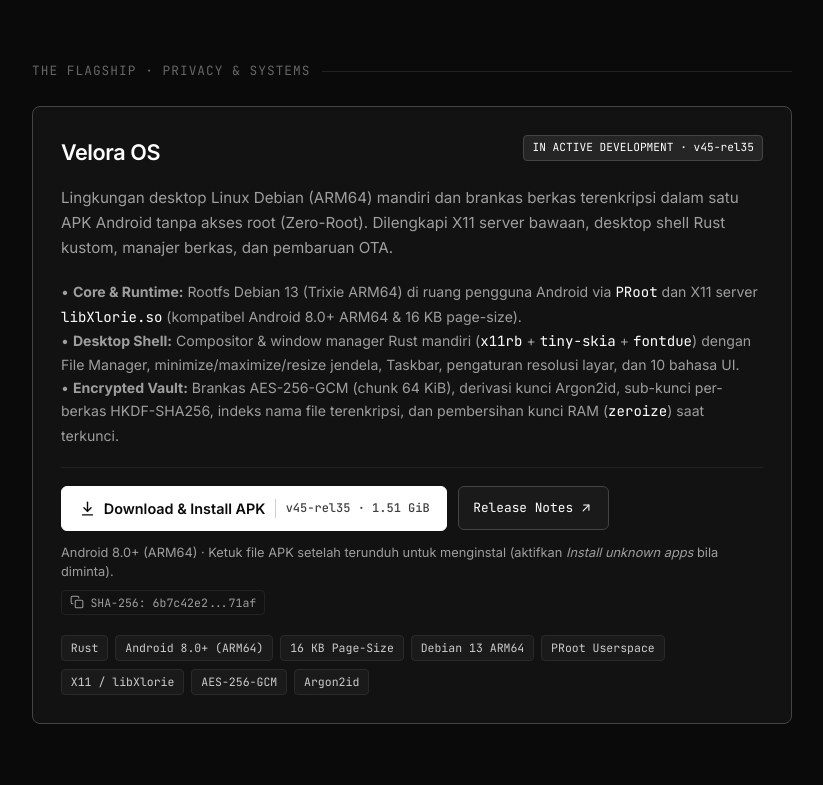
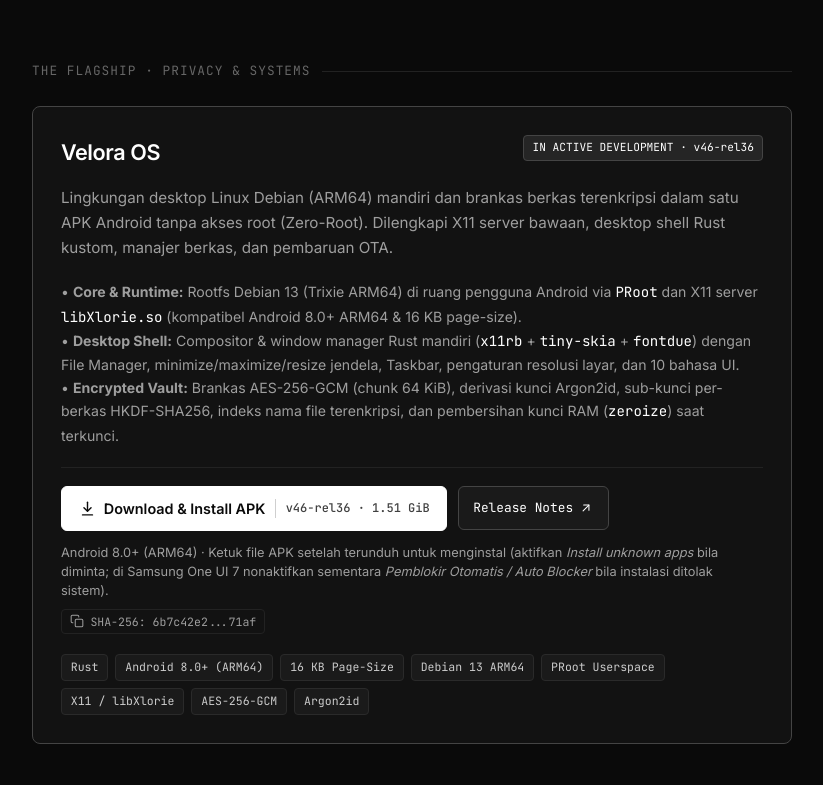
Before and after one commit to peterpetir123/peterpetir123.github.io, a plain HTML site: page index.html in a window 1280 px wide. Shown: the part 518-1303 px from the top of the page, without its empty margins (228-1051 px from the left). Drawn offline with Linux system fonts and the light colour scheme; no server answers.

Commit message:
chore: bump Velora fallback badge to v46-rel36 and add One UI 7 sideload note

```diff
--- a/index.html
+++ b/index.html
@@ -63,7 +63,7 @@
         <div class="flagship-card">
           <div class="card-top">
             <h2 class="card-title">Velora OS</h2>
-            <span class="badge-flagship" id="velora-version-badge">IN ACTIVE DEVELOPMENT · v45-rel35</span>
+            <span class="badge-flagship" id="velora-version-badge">IN ACTIVE DEVELOPMENT · v46-rel36</span>
           </div>
           <p class="card-desc">
             Lingkungan desktop Linux Debian (ARM64) mandiri dan brankas berkas terenkripsi dalam satu APK Android tanpa akses root (Zero-Root). Dilengkapi X11 server bawaan, desktop shell Rust kustom, manajer berkas, dan pembaruan OTA.
@@ -92,7 +92,7 @@
                   </svg>
                   <span>Download &amp; Install APK</span>
                 </span>
-                <span class="btn-meta" id="velora-apk-meta">v45-rel35 · 1.51 GiB</span>
+                <span class="btn-meta" id="velora-apk-meta">v46-rel36 · 1.51 GiB</span>
               </a>
 
               <a
@@ -111,7 +111,7 @@
             </div>
 
             <div class="apk-meta-row">
-              <span class="apk-req">Android 8.0+ (ARM64) · Ketuk file APK setelah terunduh untuk menginstal (aktifkan <em>Install unknown apps</em> bila diminta).</span>
+              <span class="apk-req">Android 8.0+ (ARM64) · Ketuk file APK setelah terunduh untuk menginstal (aktifkan <em>Install unknown apps</em> bila diminta; di Samsung One UI 7 nonaktifkan sementara <em>Pemblokir Otomatis / Auto Blocker</em> bila instalasi ditolak sistem).</span>
               <button
                 type="button"
                 id="velora-sha256-btn"
```
